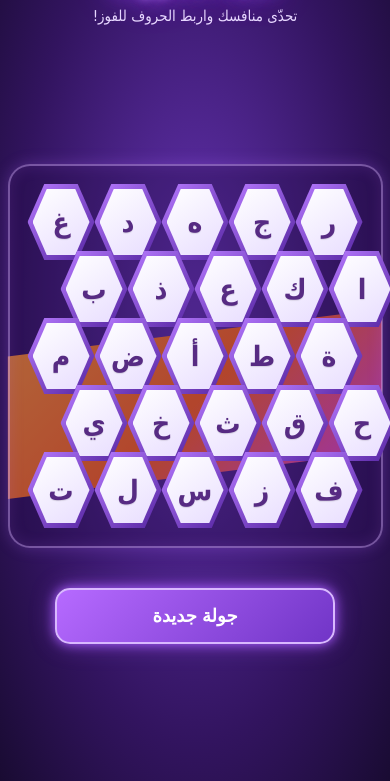
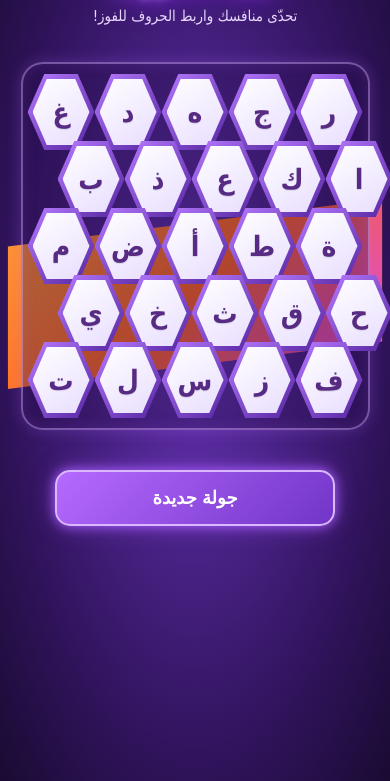
Before and after one commit to x99o59-oss/khaliyat-alhoroufF, a plain HTML site: page index.html in a window 390 px wide. Shown: the part 63-844 px from the top of the page. Drawn offline with Linux system fonts and the light colour scheme.

Commit message:
Update index.html

```diff
--- a/index.html
+++ b/index.html
@@ -264,7 +264,64 @@ body{
  0 0 15px rgba(180,110,255,.25),
  inset 0 0 15px rgba(180,110,255,.15);
 }
+@keyframes fadeInGame{
+ from{
+  opacity:0;
+  transform:translateY(20px);
+ }
+ to{
+  opacity:1;
+  transform:translateY(0);
+ }
+}
 
+.game{
+ animation:fadeInGame .8s ease-out;
+}
+
+.game-title{
+ animation:fadeInGame 1s ease-out;
+}
+
+.hex{
+ animation:fadeInGame .5s ease-out both;
+}
+.game{
+ width:100%;
+ max-width:900px;
+ min-height:80vh;
+ margin-top:110px;
+ padding:25px 15px;
+}
+
+.game-title{
+ top:25px;
+}
+
+.board{
+ position:relative;
+ z-index:1;
+}
+
+@media(max-width:600px){
+ body{
+  align-items:flex-start;
+ }
+
+ .game{
+  margin-top:105px;
+  min-height:auto;
+  padding:20px 5px;
+ }
+
+ .board{
+  padding:10px 5px;
+ }
+
+ .hex-row:nth-child(even){
+  transform:translateX(30px);
+ }
+}
 </style>
 </head>
 <body>
```
